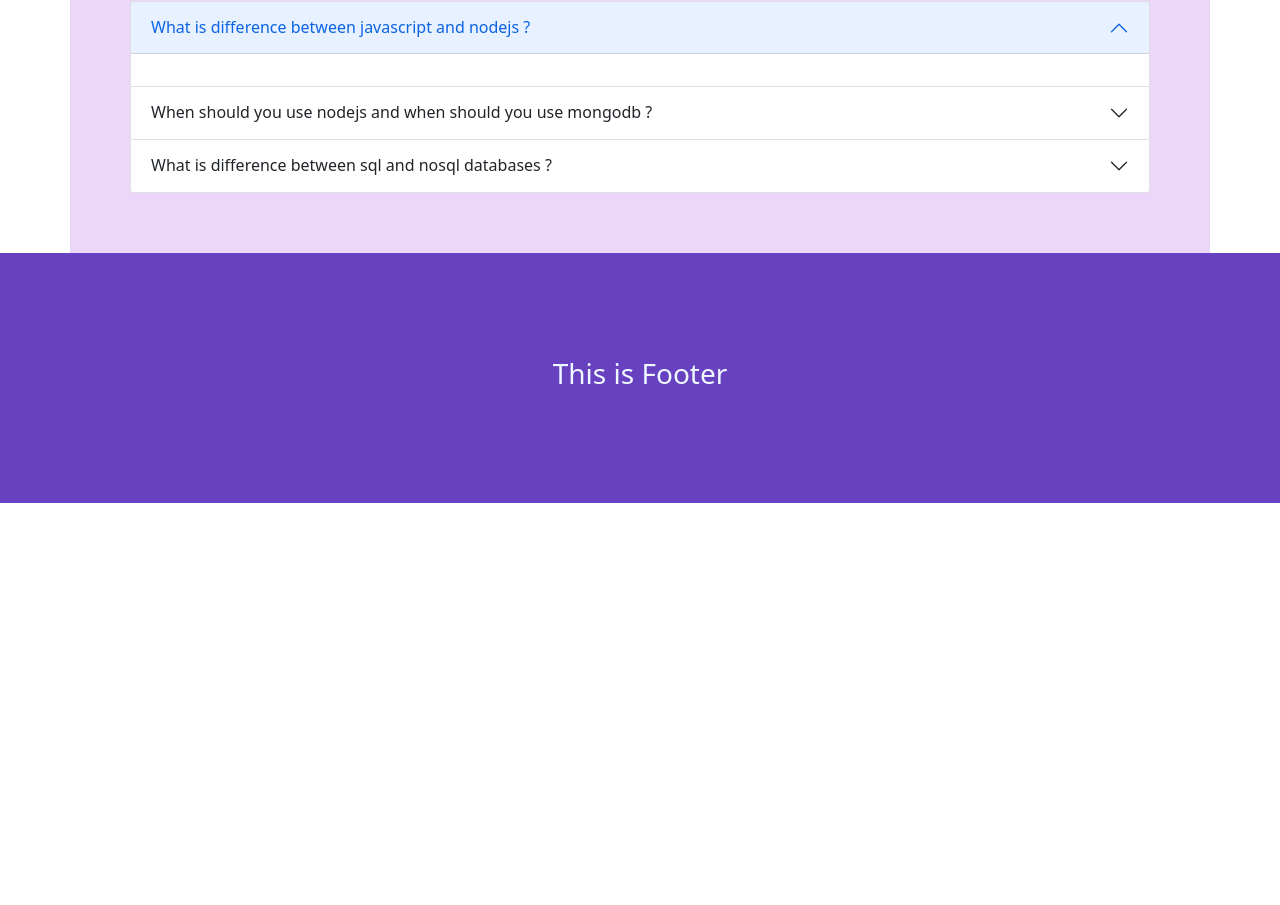
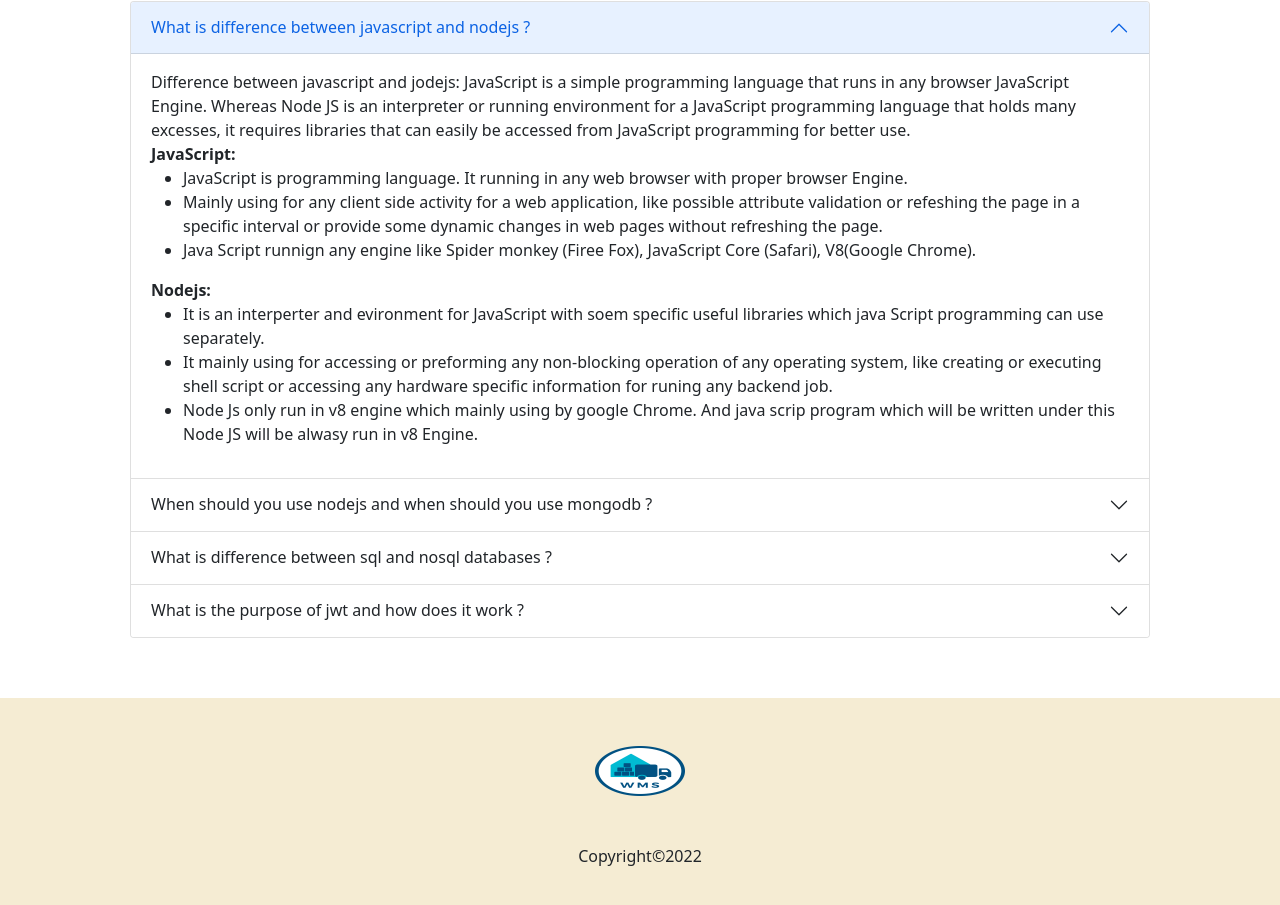
Before and after one commit to abdullahalmasudpersonal/Assignment-11, a React (Create React App) app: page /blogs in a window 1280 px wide. Shown: the part 117-1022 px from the top of the page. Before the commit the page ends 800 px from the top, so only its background shows below. Built offline with nearby package versions, Linux system fonts and the light colour scheme; no server answers.

Commit message:
add live link and other

```diff
--- a/src/Pages/Blogs/Blogs.css
+++ b/src/Pages/Blogs/Blogs.css
@@ -1,4 +1,4 @@
 .blogs{
-    background-color: rgb(236, 215, 250);
+    background-color: rgb(255, 255, 255);
     padding: 60px;
 }
--- a/src/Pages/Blogs/Blogs.js
+++ b/src/Pages/Blogs/Blogs.js
@@ -14,7 +14,26 @@ const Blogs = () => {
                     </h2>
                     <div id="panelsStayOpen-collapseOne" class="accordion-collapse collapse show" aria-labelledby="panelsStayOpen-headingOne">
                         <div class="accordion-body">
-
+                            Difference between javascript and jodejs: JavaScript is a simple programming language that runs in any browser JavaScript Engine. Whereas Node JS is an interpreter or running environment for a JavaScript programming language that holds many excesses, it requires libraries that can easily be accessed from JavaScript programming for better use.
+                            <div>
+                                <strong>JavaScript:</strong>
+                                <ul>
+                                    <li>JavaScript is programming language. It running in any web browser with proper browser Engine.</li>
+                                    <li>Mainly using for any client side activity for a web application, like possible attribute validation or refeshing the page in a specific interval or provide some dynamic changes in web pages without refreshing the page.</li>
+                                    <li>
+                                        Java Script runnign any engine like Spider monkey (Firee Fox), JavaScript Core (Safari), V8(Google Chrome).
+                                    </li>
+                                </ul>
+                            </div>
+                            <div>
+                                <strong>Nodejs:</strong>
+                                <ul><li>It is an interperter and evironment for JavaScript with soem specific useful libraries which java Script programming can use separately.</li>
+                                    <li>
+                                        It mainly using for accessing or preforming any non-blocking operation of any operating system, like creating or executing shell script or accessing any hardware specific information for runing any backend job.
+                                    </li>
+                                    <li>Node Js only run in v8 engine which mainly using by google Chrome. And java scrip program which will be written under this Node JS will be alwasy run in v8 Engine.</li>
+                                </ul>
+                            </div>
                         </div>
                     </div>
                 </div>
@@ -26,19 +45,74 @@ const Blogs = () => {
                     </h2>
                     <div id="panelsStayOpen-collapseTwo" class="accordion-collapse collapse" aria-labelledby="panelsStayOpen-headingTwo">
                         <div class="accordion-body">
-
+                            Node.js is an open source server environment which uses JavaScript on the server to develop backend applications.MongoDB is undoubtedly one of the most popular NoSQL database choices today. And it has a great community and ecosystem.
+                            <div>
+                                <strong>When use Nodejs: </strong>
+                                Any project needs a programming environment and a runtime library that offers you basic programming tools/support and can compile and/or interpret your code. Nodejs is such as tool for the Javascript programming language. There are other similar tools for other languages such as Python, Java, PHP, C#, C++, Go, etc...
+                                So, if you want to write some kind of stand-alone program or server in Javascript, then you can use nodejs for it.
+                            </div>
+                            <br />
+                            <div>
+                                <strong>When use MongoDB:</strong>
+                                If your application needs the ability to persistently store data in a way that you can efficiently query or update it later, then you would typically use some form of database. There are dozens of popular databases. MongoDB is one such database. MariaDB, MySql, CouchDB, DynamoDB (on AWS), Postgres are examples of other databases. Different databases have different strengths (things they are best at) and different ways of using them so it's a whole different question to choose the right/best database for what you're doing.
+                            </div>
                         </div>
                     </div>
                 </div>
                 <div class="accordion-item">
                     <h2 class="accordion-header" id="panelsStayOpen-headingThree">
                         <button class="accordion-button collapsed" type="button" data-bs-toggle="collapse" data-bs-target="#panelsStayOpen-collapseThree" aria-expanded="false" aria-controls="panelsStayOpen-collapseThree">
-                            What is difference between sql and nosql databases   ?
+                            What is difference between sql and nosql databases ?
                         </button>
                     </h2>
                     <div id="panelsStayOpen-collapseThree" class="accordion-collapse collapse" aria-labelledby="panelsStayOpen-headingThree">
                         <div class="accordion-body">
+                            SQL databases are vertically scalable, while NoSQL databases are horizontally scalable. SQL databases are table-based, while NoSQL databases are document, key-value, graph, or wide-column stores. SQL databases are better for multi-row transactions, while NoSQL is better for unstructured data like documents or json.
+                            <div>
+                                <strong>Relational database management system </strong>
+                                <ul>
+                                    <li>These databases have fixed or static or predefined schema </li>
+                                    <li>These databases are not suited for hierarchical data storage. </li>
+                                    <li>These databases are best suited for complex queries </li>
+                                    <li>Vertically Scalable </li>
+                                    <li>Follows ACID property </li>
+                                </ul>
+                            </div>
+                            <div>
+                                <strong>Non-relational or distributed database system.</strong>
+                                <ul>
+                                    <li>They have dynamic schema </li>
+                                    <li>These databases are best suited for hierarchical data storage. </li>
+                                    <li>These databases are not so good for complex queries </li>
+                                    <li>	Horizontally scalable </li>
+                                    <li>Follows CAP(consistency, availability, partition tolerance) </li>
+                                </ul>
+                            </div>
+                        </div>
+                    </div>
+                </div>
+                <div class="accordion-item">
+                    <h2 class="accordion-header" id="panelsStayOpen-headingThree">
+                        <button class="accordion-button collapsed" type="button" data-bs-toggle="collapse" data-bs-target="#panelsStayOpen-collapseThree" aria-expanded="false" aria-controls="panelsStayOpen-collapseThree">
+                            What is the purpose of jwt and how does it work ?
+                        </button>
+                    </h2>
+                    <div id="panelsStayOpen-collapseThree" class="accordion-collapse collapse" aria-labelledby="panelsStayOpen-headingThree">
+                        <div class="accordion-body">
+                            <div>
+                                JWT, or JSON Web Token, is an open standard used to share security information between two parties — a client and a server. Each JWT contains encoded JSON objects, including a set of claims. JWTs are signed using a cryptographic algorithm to ensure that the claims cannot be altered after the token is issued.
+                            </div>
+                            <div>
+                                Typically, a private key, or secret, is used by the issuer to sign the JWT. The receiver of the JWT will verify the signature to ensure that the token hasn’t been altered after it was signed by the issuer. It is difficult for unauthenticated sources to guess the signing key and attempt to change the claims within the JWT.
+                            </div>
+                            <div>
+                                When it comes to APIs, JWTs are the standard. They offer a compact and safe method of information exchange without the need for a centralized token database.
 
+                                Now that you have answers to what is JWT? and what are tokens?, you can create more secure APIs.
+                            </div>
+                            <div>
+                                Akana automates security and makes it easy to apply JWT and OAuth, among other policies. This helps you ensure that your backend data is secure. And Akana helps you avoid the risk of an API attack.
+                            </div>
                         </div>
                     </div>
                 </div>
--- a/src/Pages/Shared/Footer/Footer.css
+++ b/src/Pages/Shared/Footer/Footer.css
@@ -1,8 +1,14 @@
 .footer{
     height: 250px;
-    background: rgb(103, 65, 192);
-    color: aliceblue;
+    background: rgb(245, 236, 211);
+}
+.footer-img{
     display: flex;
+    align-items: center;
     justify-content: center;
+}
+.footer-copy{
+    display: flex;
     align-items: center;
+    justify-content: center;
 }
--- a/src/Pages/Shared/Footer/Footer.js
+++ b/src/Pages/Shared/Footer/Footer.js
@@ -1,10 +1,19 @@
 import React from 'react';
 import './Footer.css';
+import logo from '../../../image/warehouse-logo.png';
 
 const Footer = () => {
+    const today = new Date();
+    const year = today.getFullYear();
     return (
         <div className='footer'>
-            <h3>This is Footer</h3>
+            <div className='footer-img '>
+                <img className='mt-5' src={logo} height='50px' alt='' />
+            </div>
+
+            <div className='footer-copy'>
+                <p className='mt-5'>Copyright&copy;{year}</p>
+            </div>
         </div>
     );
 };
--- a/src/Pages/Shared/Header/Header.css
+++ b/src/Pages/Shared/Header/Header.css
@@ -1,5 +1,5 @@
 .bg-color{
-    background: rgb(211, 173, 248);
+    background: rgb(255, 241, 212);
     font-weight: bold;
 }
 .signout-btn {
--- a/src/Pages/Shared/Header/Header.js
+++ b/src/Pages/Shared/Header/Header.js
@@ -37,7 +37,7 @@ const Header = () => {
                             {
                                 user && <>
                                     <Nav.Link as={Link} to="/additem">ADD ITEM</Nav.Link>
-                                    <Nav.Link as={Link} to="/manageinventories">ADD ITEM</Nav.Link>
+                                    <Nav.Link as={Link} to="/manageinventories">MANAGE ITEMS</Nav.Link>
                                 </>
                             }
                             <Nav.Link as={Link} to="/register">REGISTER</Nav.Link>
--- a/src/Pages/Shared/Inventories/Inventories.js
+++ b/src/Pages/Shared/Inventories/Inventories.js
@@ -9,7 +9,7 @@ const Inventories = () => {
         fetch('http://localhost:5000/inventories')
             .then(res => res.json())
             .then(data => setInventories(data));
-    });
+    }, []);
     return (
         <div className='container inventories py-5'>
             {
--- /dev/null
+++ b/src/Pages/Shared/Notfound/Notfound.css
@@ -0,0 +1,6 @@
+.notfound{
+    height: 1000px;
+    display: flex;
+    justify-content: center;
+    align-items: center;
+}
--- a/src/Pages/Shared/Notfound/Notfound.js
+++ b/src/Pages/Shared/Notfound/Notfound.js
@@ -1,9 +1,11 @@
 import React from 'react';
+import './Notfound.css'
 
 const Notfound = () => {
     return (
-        <div>
-            <h2>Page Not Found</h2>
+        <div className='notfound'>
+             {/* <h2>Page Not Found 404!</h2> */}
+            <img src='https://freefrontend.com/assets/img/html-funny-404-pages/CodePen-404-Page.gif' alt='' />
         </div>
     );
 };
```
Also changed, not shown: src/Pages/ManageInventories/ManageInventories.js (+25 -1 lines), src/hooks/useInventories.js (added, +14 -0 lines), 1 other file (tests, documents, lock files or other folders).
